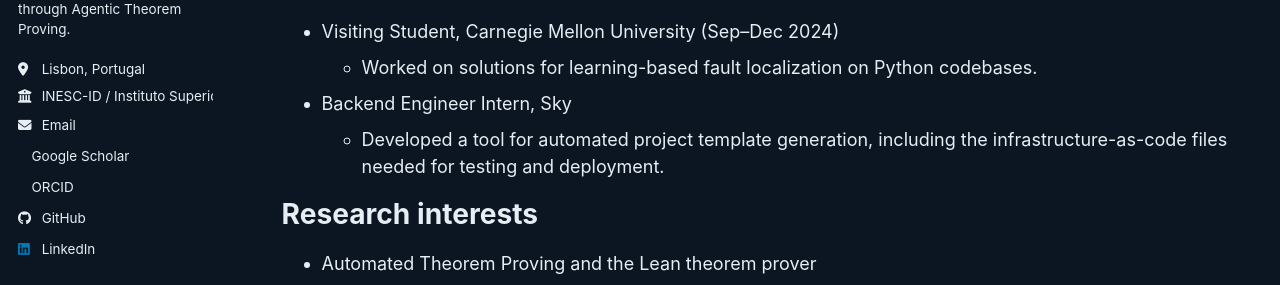
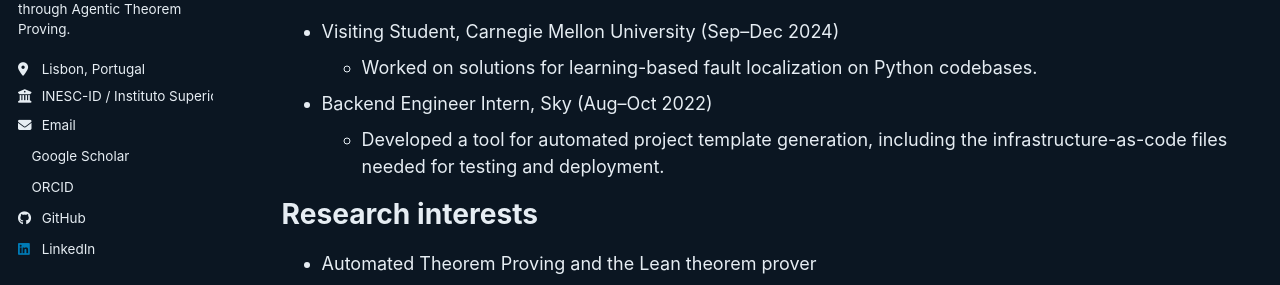
Before and after one commit to timafonso/timafonso.github.io, a Jekyll site: the page built from _pages/cv.md, in a window 1280 px wide and 900 px high. Shown: the part 410-695 px from the top of the window. Built offline with Jekyll 4.4.1, drawn with Linux system fonts in a browser that asks for light colours; a script bundle is joined from its source files by our own code; a style sheet for code colours, icons or effects is not loaded.

Commit message:
CV: add Sky internship dates (Aug–Oct 2022)
Co-Authored-By: Claude Opus 4.8 <noreply@anthropic.com>

```diff
--- a/_pages/cv.md
+++ b/_pages/cv.md
@@ -21,7 +21,7 @@ Experience
 ======
 * Visiting Student, Carnegie Mellon University (Sep–Dec 2024)
   * Worked on solutions for learning-based fault localization on Python codebases.
-* Backend Engineer Intern, Sky
+* Backend Engineer Intern, Sky (Aug–Oct 2022)
   * Developed a tool for automated project template generation, including the infrastructure-as-code files needed for testing and deployment.
 
 Research interests
```
